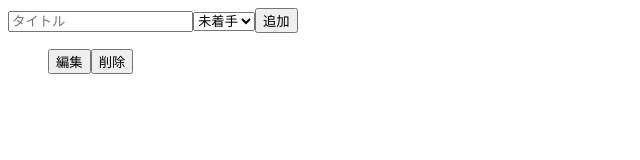
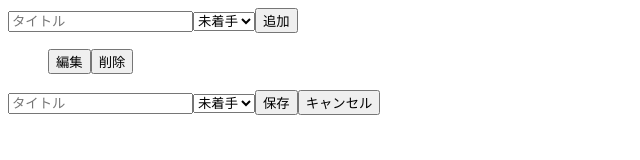
Before and after one commit to anotherkazz/JB2, a plain HTML site: page index.html in a window 1280 px wide. Shown: the whole page, without its empty margins (0-640 px from the left). Drawn offline with nearby package versions, Linux system fonts and the light colour scheme.

Commit message:
編集フォームのUIを実装

```diff
--- a/index.html
+++ b/index.html
@@ -41,6 +41,21 @@
 
       </li>
     </ul>
+
+    <div>
+      <input type="text" placeholder="タイトル" />
+      <select>
+        <option
+          v-for="statusItem in statusItems"
+          :value="statusItem"
+          :key="statusItem"
+        >
+        {{ statusItem }}
+      </option>
+      </select>
+      <button>保存</button>
+      <button>キャンセル</button>
+    </div>
   </div>
 
   <script src="https://unpkg.com/vue@3.1.5"></script>
```
